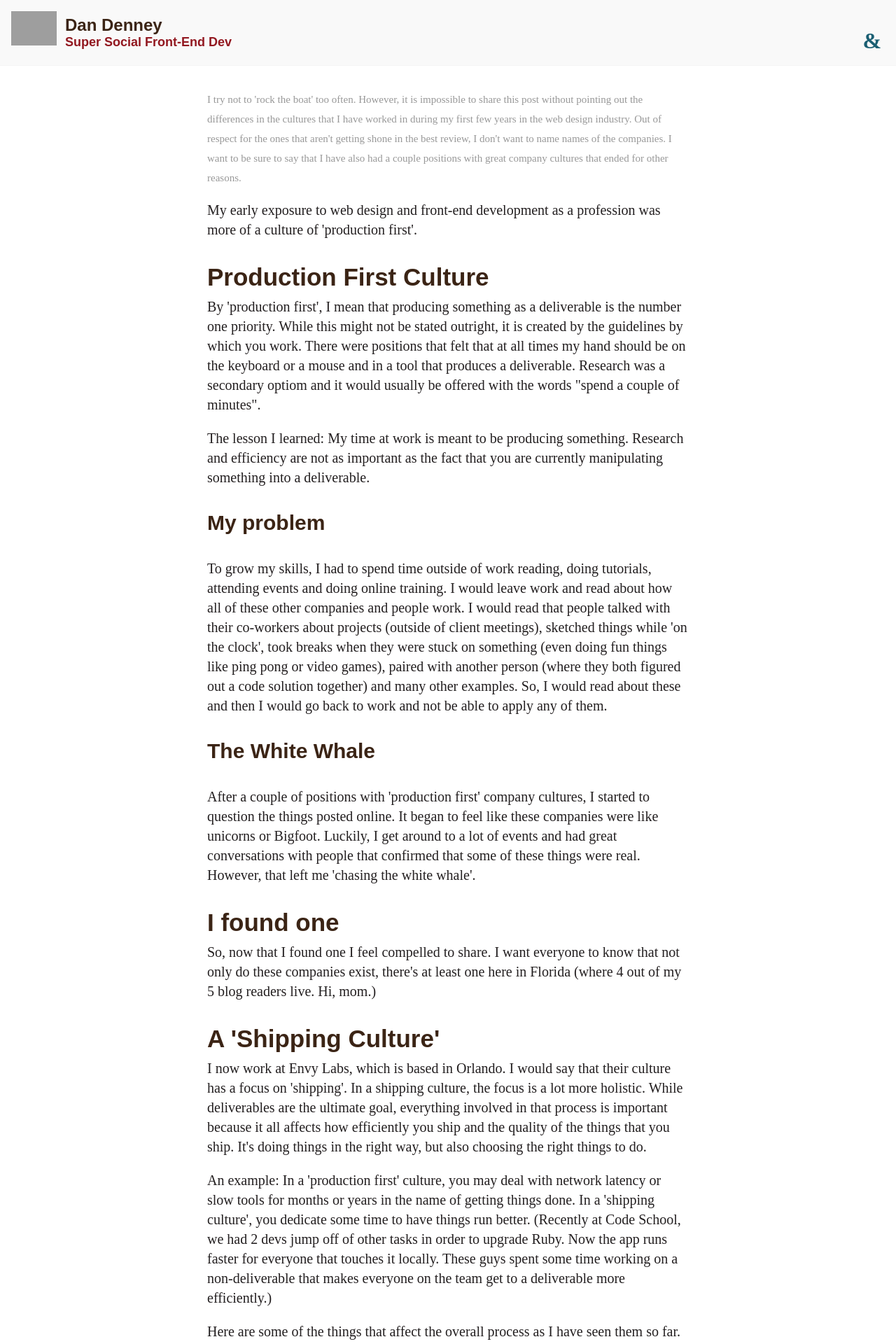
After one commit to dandenney/dandenney.com, a PHP site: a page that uses posts/front-end-dev/production-vs-shipping/index.php in a window 1280 px wide. The commit adds this page. Shown: the top 1920 px of the page at 70% size. Run offline with PHP 8.4, Linux system fonts and the light colour scheme; some libraries are stand-ins or nearby versions; some web fonts are replaced; grey boxes are pictures that could not be loaded.

Commit message:
adding some posts

```diff
--- /dev/null
+++ b/posts/front-end-dev/production-vs-shipping/index.php
@@ -0,0 +1,66 @@
+<?php include "../../../shared/page-open-inception-cant-go-more-than-3-levels-deep.php" ?>
+	<title>Sass + Compass Pairing with Michael Parenteau</title>
+</head>
+
+<body>
+
+  <?php include "../../../shared/header.php" ?>
+
+	<article class="post-standard">
+
+		<small>I try not to 'rock the boat' too often. However, it is impossible to share this post without pointing out the differences in the cultures that I have worked in during my first few years in the web design industry. Out of respect for the ones that aren't getting shone in the best review, I don't want to name names of the companies. I want to be sure to say that I have also had a couple positions with great company cultures that ended for other reasons.</small>
+
+    <p>My early exposure to web design and front-end development as a profession was more of a culture of 'production first'.</p>
+
+    <h2>Production First Culture</h2>
+    <p>By 'production first', I mean that producing something as a deliverable is the number one priority. While this might not be stated outright, it is created by the guidelines by which you work. There were positions that felt that at all times my hand should be on the keyboard or a mouse and in a tool that produces a deliverable. Research was a secondary optiom and it would usually be offered with the words "spend a couple of minutes".</p>
+
+    <p>The lesson I learned: My time at work is meant to be producing something. Research and efficiency are not as important as the fact that you are currently manipulating something into a deliverable.</p>
+
+    <h3>My problem</h3>
+    <p>To grow my skills, I had to spend time outside of work reading, doing tutorials, attending events and doing online training. I would leave work and read about how all of these other companies and people work. I would read that people talked with their co-workers about projects (outside of client meetings), sketched things while 'on the clock', took breaks when they were stuck on something (even doing fun things like ping pong or video games), paired with another person (where they both figured out a code solution together) and many other examples. So, I would read about these and then I would go back to work and not be able to apply any of them.</p>
+
+    <h3>The White Whale</h3>
+    <p>After a couple of positions with 'production first' company cultures, I started to question the things posted online. It began to feel like these companies were like unicorns or Bigfoot. Luckily, I get around to a lot of events and had great conversations with people that confirmed that some of these things were real. However, that left me 'chasing the white whale'.</p>
+
+    <h2>I found one</h2>
+    <p>So, now that I found one I feel compelled to share. I want everyone to know that not only do these companies exist, there's at least one here in Florida (where 4 out of my 5 blog readers live. Hi, mom.)</p>
+
+    <h2>A 'Shipping Culture'</h2>
+    <p>I now work at Envy Labs, which is based in Orlando. I would say that their culture has a focus on 'shipping'. In a shipping culture, the focus is a lot more holistic. While deliverables are the ultimate goal, everything involved in that process is important because it all affects how efficiently you ship and the quality of the things that you ship. It's doing things in the right way, but also choosing the right things to do. </p>
+
+    <p>An example: In a 'production first' culture, you may deal with network latency or slow tools for months or years in the name of getting things done. In a 'shipping culture', you dedicate some time to have things run better. (Recently at Code School, we had 2 devs jump off of other tasks in order to upgrade Ruby. Now the app runs faster for everyone that touches it locally. These guys spent some time working on a non-deliverable that makes everyone on the team get to a deliverable more efficiently.)</p>
+
+    <p>Here are some of the things that affect the overall process as I have seen them so far.</p>
+
+    <h3>Work space</h3>
+    <p>We have a beautiful office, located in the heart of downtown Orlando and on the 20th floor of a tower. There are separate rooms for types of work being done: design, project management and development. Then there are shared spaces like the couches, kitchen and ping pong 'arena'. (Oh and remember about the mystical practice of pairing? We have a room dedicated to anyone doing that.) </p>
+
+    <p>So, with all of these things you would think that maybe they do it to make sure that people are there all day. Nope. It's up to you when you work in the office. I can tell you firsthand that the combination of the people, the amenities and the freedom make me want to be in the office every day.</p>
+
+    <h3>Transparency</h3>
+    <p>Everything about the company is wide open for discussion amongst the team. We have weekly standups where this communication is planned as well as some optional team building times like Whiskey Wednesdays or Free Lunch Fridays. The bulk of the communication happens online, though, via Campfire and Basecamp. This transparency makes me already feel like part of the team and that it would be perfectly ok for me to ask any question about projects, the team, financials, etc.</p>
+
+    <h3>Team Building</h3>
+    <p>The combination of a fantastic workspace and dedicated time to team building and transparency results in a desire to be part of the team. You want to be there and you want to help out others because you feel like you are a part of something special. You could think that this is just me being new, but I routinely see requests for help (or even task swapping) go into Campfire and they are fulfilled with the quickness. Plus, I witnessed the team knocking out to-dos and fixing things in support for Code School customers throughout the 4th of July.</p>
+
+    <h3>Paid to Think</h3>
+
+    <p>I am now paid to think. Think first, then do what is the best solution or what will lead you to the best solution. Then, ship it.</p>
+
+    <p>I want to share how this works specifically related to the front-end side of things but I thought I should break up the posts a bit. If you're interested, check out: <a href="/posts/front-end-dev/mondays-rock/">Mondays Rock</a></p>
+
+    <small>July 16, 2012</small>
+
+	</article>
+
+  <?php include "../../../shared/posts-footer.php" ?>
+
+	<?php include "../../../shared/footer.php" ?>
+
+	<?php include "../../../shared/scripts.php" ?>
+
+
+</body>
+
+</html>
--- a/posts/index.php
+++ b/posts/index.php
@@ -15,6 +15,8 @@
 			<h2>Front-End Dev</h2>
 
 			<ul>
+				<li><a href="front-end-dev/mondays-rock">Mondays Rock</a></li>
+				<li><a href="front-end-dev/production-vs-shipping">Production vs. Shipping Cultures</a></li>
 				<li><a href="front-end-dev/HTML-but-with-an-a-and-less-code">HTML, But With an A and Less Code</a></li>
 				<li><a href="front-end-dev/a-sass-noob-using-math-for-flexible-widths/">A Sass Noob Using Math for Flexible Widths</a></li>
 				<li><a href="front-end-dev/sass-compass-pairing-with-michael-parenteau/">Sass + Compass Pairing with Michael Parenteau</a></li>
```
Also changed, not shown: posts/front-end-dev/mondays-rock/index.php (added, +52 -0 lines).
